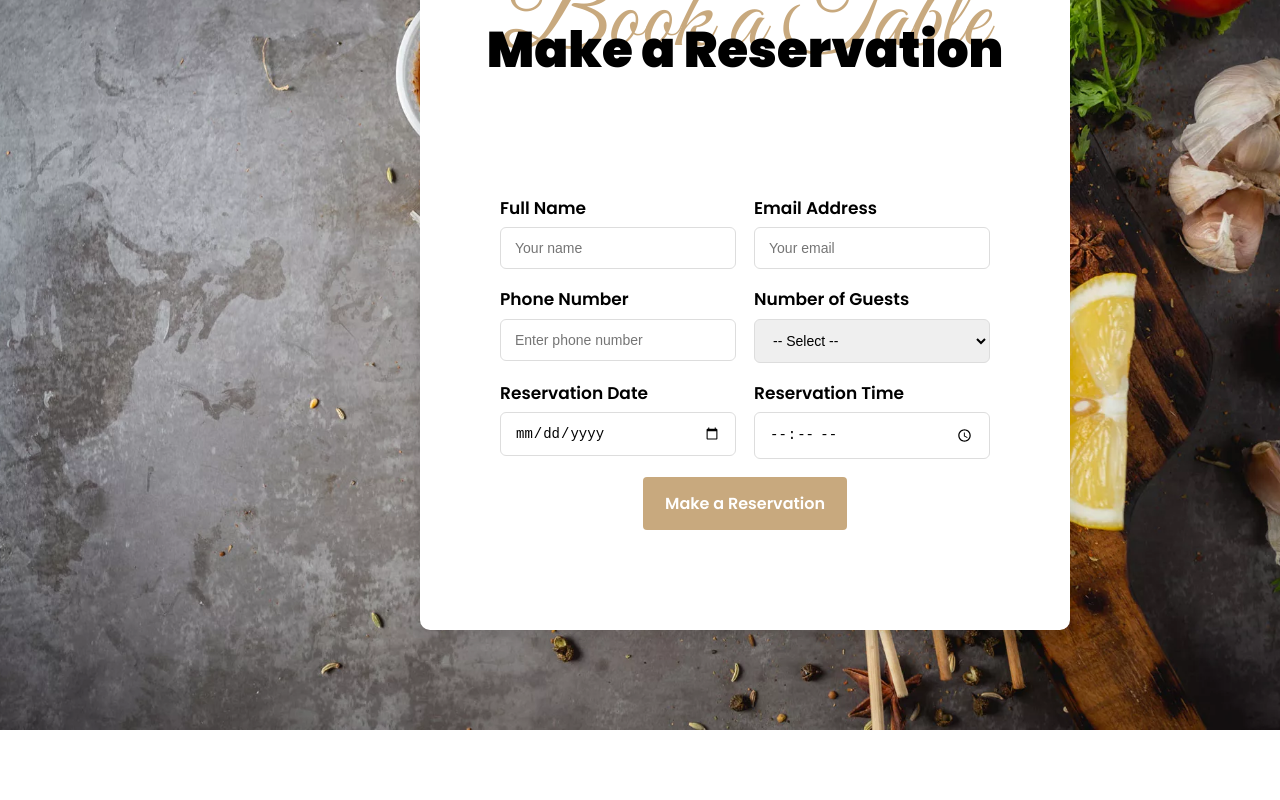
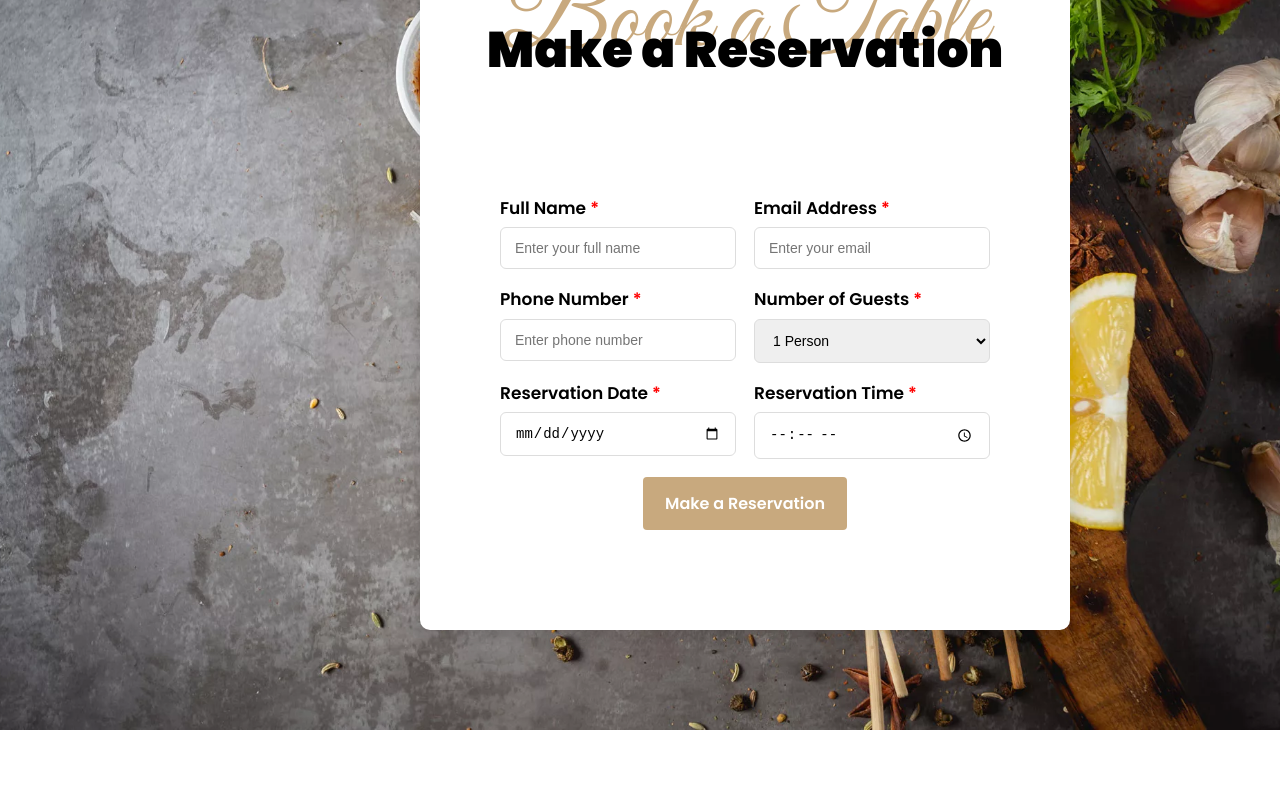
Before and after one commit to DuyPhatpeo/restaurant, a React (Vite) app: page / in a window 1280 px wide. Shown: the part 4420-5220 px from the top of the page. Built offline with nearby package versions, Linux system fonts and the light colour scheme; data requests are answered from the project's data file.

Commit message:
update code

```diff
--- a/db.json
+++ b/db.json
@@ -106,11 +106,26 @@
     }
   ],
   "categories": [
-    { "id": 1, "title": "Breakfast" },
-    { "id": 2, "title": "Lunch" },
-    { "id": 3, "title": "Dinner" },
-    { "id": 4, "title": "Drinks" },
-    { "id": 5, "title": "Desserts" }
+    {
+      "id": 1,
+      "title": "Breakfast"
+    },
+    {
+      "id": 2,
+      "title": "Lunch"
+    },
+    {
+      "id": 3,
+      "title": "Dinner"
+    },
+    {
+      "id": 4,
+      "title": "Drinks"
+    },
+    {
+      "id": 5,
+      "title": "Desserts"
+    }
   ],
   "foods": [
     {
@@ -153,7 +168,6 @@
       "img": "/breakfast-5.jpg",
       "categoryId": 1
     },
-
     {
       "id": 6,
       "title": "Grilled Chicken with Vegetables",
@@ -178,7 +192,6 @@
       "img": "/lunch-3.jpg",
       "categoryId": 2
     },
-
     {
       "id": 9,
       "title": "Fried Chicken with Sauce",
@@ -203,7 +216,6 @@
       "img": "/dinner-3.jpg",
       "categoryId": 3
     },
-
     {
       "id": 12,
       "title": "Mojito",
@@ -236,7 +248,6 @@
       "img": "/drink-4.jpg",
       "categoryId": 4
     },
-
     {
       "id": 16,
       "title": "Pancakes with Syrup",
@@ -269,5 +280,37 @@
       "img": "/dessert-4.jpg",
       "categoryId": 5
     }
+  ],
+  "reservations": [
+    {
+      "id": "bdc2",
+      "fullName": "Tran Duy Phat",
+      "email": "tranduyphat2810@gmail.com",
+      "phone": "0382916876",
+      "guests": "1",
+      "date": "2025-10-09",
+      "time": "18:09",
+      "datetime": "2025-10-09T11:09:00.000Z"
+    },
+    {
+      "id": "ae97",
+      "fullName": "Tran Duy Phat",
+      "email": "tranduyphat2810@gmail.com",
+      "phone": "0382916876",
+      "guests": "1",
+      "date": "2025-10-09",
+      "time": "14:56",
+      "datetime": "2025-10-09T07:56:00.000Z"
+    },
+    {
+      "id": "9275",
+      "fullName": "Tran Duy Phat",
+      "email": "tranduyphat2810@gmail.com",
+      "phone": "0382916876",
+      "guests": "1",
+      "date": "2025-10-09",
+      "time": "17:00",
+      "datetime": "2025-10-09T10:00:00.000Z"
+    }
   ]
 }
--- a/package.json
+++ b/package.json
@@ -17,6 +17,7 @@
     "react-dom": "^19.1.0",
     "react-icons": "^5.5.0",
     "react-router-dom": "^7.9.3",
+    "react-toastify": "^11.0.5",
     "swiper": "^12.0.2"
   },
   "devDependencies": {
--- /dev/null
+++ b/src/api/reservationApi.js
@@ -0,0 +1,14 @@
+import api from "@lib/axios";
+
+export const createReservation = async (reservation) => {
+  // Tách riêng date từ datetime
+  const dateOnly = reservation.datetime.split("T")[0]; // "2025-10-03"
+
+  const payload = {
+    ...reservation,
+    date: dateOnly, // thêm date riêng
+  };
+
+  const res = await api.post("/reservations", payload);
+  return res.data;
+};
--- a/src/components/home/Reservation.jsx
+++ b/src/components/home/Reservation.jsx
@@ -2,8 +2,12 @@ import React from "react";
 import FormField from "@components/ui/FormField";
 import SectionHeader from "@components/ui/SectionHeader";
 import Button from "@components/ui/Button";
+import useReservationForm from "@hooks/useReservationForm";
 
 export default function ReservationForm() {
+  const { formData, loading, handleChange, handleSubmit } =
+    useReservationForm();
+
   return (
     <section className="reservation-section">
       <div className="reservation-wrapper">
@@ -11,28 +15,40 @@ export default function ReservationForm() {
           <SectionHeader subtitle="Book a Table" title="Make a Reservation" />
         </div>
 
-        <form className="reservation-form">
+        <form className="reservation-form" onSubmit={handleSubmit}>
           <FormField
             label="Full Name"
             name="fullName"
-            placeholder="Your name"
+            placeholder="Enter your full name"
+            value={formData.fullName}
+            onChange={handleChange}
+            required
           />
           <FormField
             label="Email Address"
             type="email"
             name="email"
-            placeholder="Your email"
+            placeholder="Enter your email"
+            value={formData.email}
+            onChange={handleChange}
+            required
           />
           <FormField
             label="Phone Number"
             type="tel"
             name="phone"
             placeholder="Enter phone number"
+            value={formData.phone}
+            onChange={handleChange}
+            required
           />
           <FormField
             label="Number of Guests"
             type="select"
             name="guests"
+            value={formData.guests}
+            onChange={handleChange}
+            required
             options={[
               { value: "1", label: "1 Person" },
               { value: "2", label: "2 People" },
@@ -40,12 +56,26 @@ export default function ReservationForm() {
               { value: "4", label: "4 People" },
             ]}
           />
-          <FormField label="Reservation Date" type="date" name="date" />
-          <FormField label="Reservation Time" type="time" name="time" />
+          <FormField
+            label="Reservation Date"
+            type="date"
+            name="date"
+            value={formData.date}
+            onChange={handleChange}
+            required
+          />
+          <FormField
+            label="Reservation Time"
+            type="time"
+            name="time"
+            value={formData.time}
+            onChange={handleChange}
+            required
+          />
 
-          <div className="reservation-action">
-            <Button hover type="submit" className="reservation-button">
-              Make a Reservation
+          <div className="reservation-action" style={{ textAlign: "center" }}>
+            <Button hover type="submit" disabled={loading}>
+              {loading ? "Processing..." : "Make a Reservation"}
             </Button>
           </div>
         </form>
--- a/src/components/reservation/Reservation.jsx
+++ b/src/components/reservation/Reservation.jsx
@@ -2,20 +2,23 @@ import React from "react";
 import FormField from "@components/ui/FormField";
 import SectionHeader from "@components/ui/SectionHeader";
 import Button from "@components/ui/Button";
+import useReservationForm from "@hooks/useReservationForm";
 
 export default function Reservation() {
+  const { formData, loading, handleChange, handleSubmit } =
+    useReservationForm();
+
   return (
     <section className="reservation">
       {/* Map */}
       <div id="map">
         <iframe
-          src="https://www.google.com/maps/embed?pb=!1m18!1m12!1m3!1d3724.719067874344!2d105.8411718750777!3d21.003454980635194!2m3!1f0!2f0!3f0!3m2!1i1024!2i768!4f13.1!3m3!1m2!1s0x3135ab98a8383d29%3A0xb8f2ad0e2bba54ad!2zTmjDoCBWxINuIFbhu41jIFRo4buLIFbDoCBWxINuIFRoxrDhu6NuZw!5e0!3m2!1svi!2s!4v1696310400000!5m2!1svi!2s"
+          src="https://www.google.com/maps/embed?pb=..."
           width="100%"
           height="100%"
           style={{ border: 0 }}
-          allowFullScreen=""
+          allowFullScreen
           loading="lazy"
-          referrerPolicy="no-referrer-when-downgrade"
           title="Google Map"
         ></iframe>
       </div>
@@ -26,24 +29,39 @@ export default function Reservation() {
           <SectionHeader subtitle="Book a table" title="Make Reservation" />
         </div>
 
-        <form>
-          <FormField label="Name" name="fullName" placeholder="Your name" />
+        <form onSubmit={handleSubmit}>
+          <FormField
+            label="Name"
+            name="fullName"
+            placeholder="Your name"
+            value={formData.fullName}
+            onChange={handleChange}
+            required
+          />
           <FormField
             label="Email"
             type="email"
             name="email"
             placeholder="Your email"
+            value={formData.email}
+            onChange={handleChange}
+            required
           />
           <FormField
             label="Phone"
             type="tel"
             name="phone"
             placeholder="Enter phone number"
+            value={formData.phone}
+            onChange={handleChange}
+            required
           />
           <FormField
             label="Person"
             type="select"
             name="guests"
+            value={formData.guests}
+            onChange={handleChange}
             options={[
               { value: "1", label: "1 Person" },
               { value: "2", label: "2 Persons" },
@@ -51,10 +69,25 @@ export default function Reservation() {
               { value: "4", label: "4 Persons" },
             ]}
           />
-          <FormField label="Date" type="date" name="date" />
-          <FormField label="Time" type="time" name="time" />
-          <Button hover type="submit">
-            Make a Reservation
+          <FormField
+            label="Date"
+            type="date"
+            name="date"
+            value={formData.date}
+            onChange={handleChange}
+            required
+          />
+          <FormField
+            label="Time"
+            type="time"
+            name="time"
+            value={formData.time}
+            onChange={handleChange}
+            required
+          />
+
+          <Button hover type="submit" disabled={loading}>
+            {loading ? "Đang xử lý..." : "Make a Reservation"}
           </Button>
         </form>
       </div>
--- a/src/components/ui/FormField.jsx
+++ b/src/components/ui/FormField.jsx
@@ -6,48 +6,47 @@ const FormField = ({
   name,
   placeholder = "",
   options = [],
+  required = false,
   ...rest
 }) => {
-  // Render label
-  const LabelEl = label ? (
+  return (
+    <div className="form-group">
+      {label && (
         <label htmlFor={name} className="form-label">
-      {label}
+          {label} {required && <span style={{ color: "red" }}>*</span>}
         </label>
-  ) : null;
+      )}
 
-  // Render input or select
-  let InputEl;
-  if (type === "select") {
-    InputEl = (
-      <select id={name} name={name} className="form-select" {...rest}>
-        <option value="">-- Select --</option>
+      {type === "select" ? (
+        <select
+          id={name}
+          name={name}
+          className="form-select"
+          required={required}
+          {...rest}
+        >
+          <option value="" disabled>
+            -- Select --
+          </option>
           {options.map((opt, idx) => (
             <option key={idx} value={opt.value ?? opt}>
               {opt.label ?? opt}
             </option>
           ))}
         </select>
-    );
-  } else {
-    InputEl = (
+      ) : (
         <input
           id={name}
           type={type}
           name={name}
           placeholder={placeholder}
           className="form-input"
+          required={required}
           {...rest}
         />
-    );
-  }
-
-  return (
-    <div className="form-group">
-      {LabelEl}
-      {InputEl}
+      )}
     </div>
   );
 };
 
-// memo để tránh re-render khi props không đổi
 export default memo(FormField);
--- /dev/null
+++ b/src/hooks/useReservationForm.js
@@ -0,0 +1,70 @@
+import { useState } from "react";
+import { toast } from "react-toastify";
+import { createReservation } from "@api/reservationApi";
+
+export default function useReservationForm() {
+  const [formData, setFormData] = useState({
+    fullName: "",
+    email: "",
+    phone: "",
+    guests: "1",
+    date: "",
+    time: "",
+  });
+
+  const [loading, setLoading] = useState(false);
+
+  const handleChange = (e) => {
+    setFormData({ ...formData, [e.target.name]: e.target.value });
+  };
+
+  const handleSubmit = async (e) => {
+    e.preventDefault();
+
+    if (
+      !formData.fullName ||
+      !formData.email ||
+      !formData.phone ||
+      !formData.date ||
+      !formData.time
+    ) {
+      toast.error("Please fill in all required fields.");
+      return;
+    }
+
+    setLoading(true);
+    try {
+      // Combine date + time
+      const dateTimeString = `${formData.date}T${formData.time}`;
+      const payload = {
+        ...formData,
+        datetime: new Date(dateTimeString).toISOString(),
+      };
+
+      await createReservation(payload);
+      toast.success("Reservation created successfully!");
+
+      // Reset form
+      setFormData({
+        fullName: "",
+        email: "",
+        phone: "",
+        guests: "1",
+        date: "",
+        time: "",
+      });
+    } catch (err) {
+      console.error("Error:", err);
+      toast.error("Failed to create reservation. Please try again.");
+    } finally {
+      setLoading(false);
+    }
+  };
+
+  return {
+    formData,
+    loading,
+    handleChange,
+    handleSubmit,
+  };
+}
--- a/vite.config.js
+++ b/vite.config.js
@@ -15,6 +15,7 @@ export default defineConfig({
       "@routes": path.resolve(__dirname, "./src/routes"),
       "@lib": path.resolve(__dirname, "./src/lib"),
       "@api": path.resolve(__dirname, "./src/api"),
+      "@hooks": path.resolve(__dirname, "./src/hooks"),
     },
   },
 });
```
Also changed, not shown: src/App.jsx (+14 -2 lines), 1 other file (tests, documents, lock files or other folders). Lines whose indentation alone changed are shown as unchanged.
